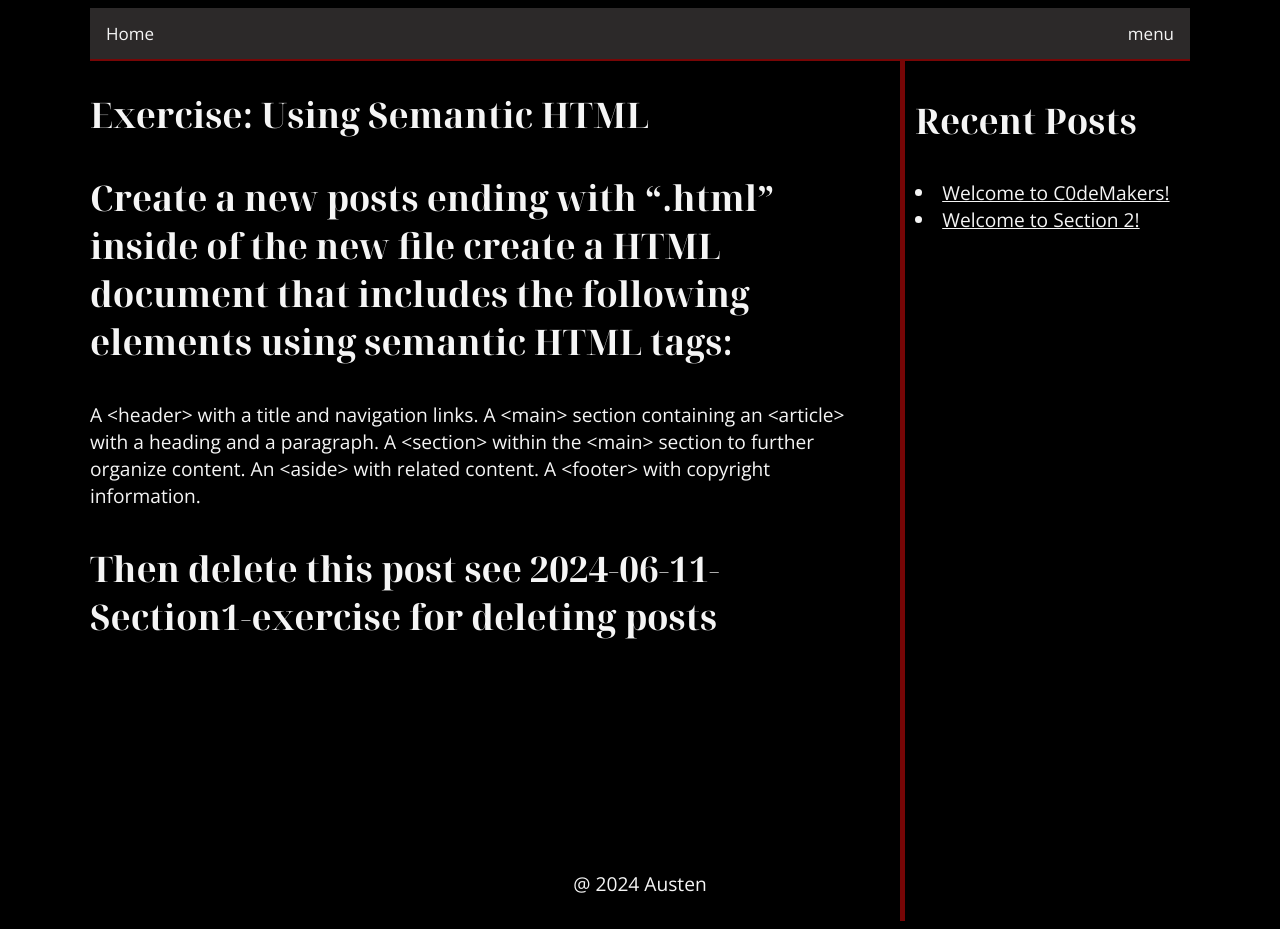
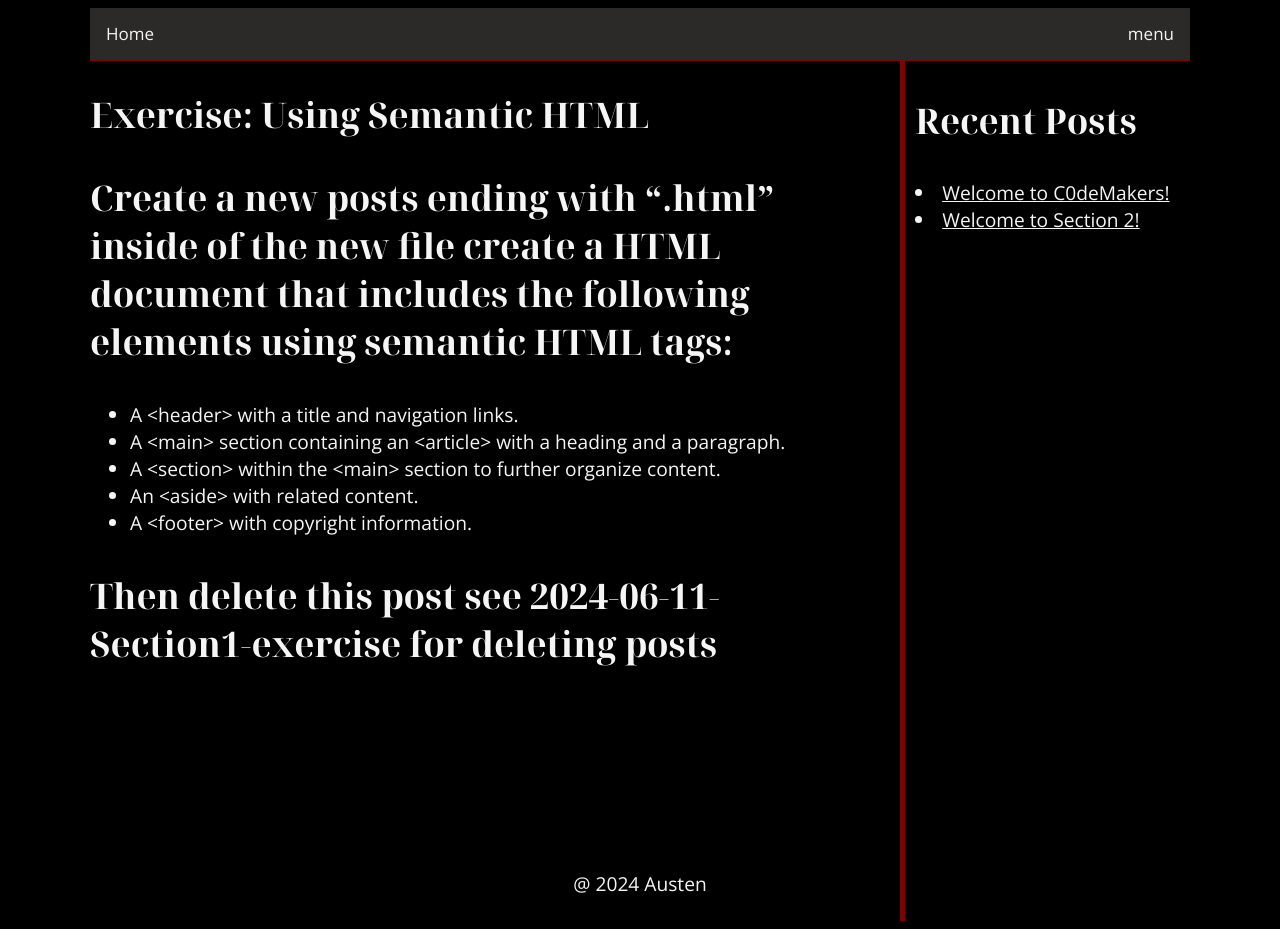
Before and after one commit to AustenMeier/C0MAKERSTESTing, a Jekyll site: the page built from _posts/2024-06-11-Section2-exercise.markdown, in a window 1280 px wide. Built offline with Jekyll 4.4.1, drawn with Linux system fonts in a browser that asks for light colours.

```diff
--- a/_posts/2024-06-11-Section2-exercise.markdown
+++ b/_posts/2024-06-11-Section2-exercise.markdown
@@ -7,10 +7,10 @@ title:  "Welcome to Section 2!"
 
 ### Create a new posts ending with ".html" inside of the new file create a HTML document that includes the following elements using semantic HTML tags:
 
-A <header> with a title and navigation links.
-A <main> section containing an <article> with a heading and a paragraph.
-A <section> within the <main> section to further organize content.
-An <aside> with related content.
-A <footer> with copyright information.
+* A <header> with a title and navigation links.
+* A <main> section containing an <article> with a heading and a paragraph.
+* A <section> within the <main> section to further organize content.
+* An <aside> with related content.
+* A <footer> with copyright information.
 
 ### Then delete this post see 2024-06-11-Section1-exercise for deleting posts
```
